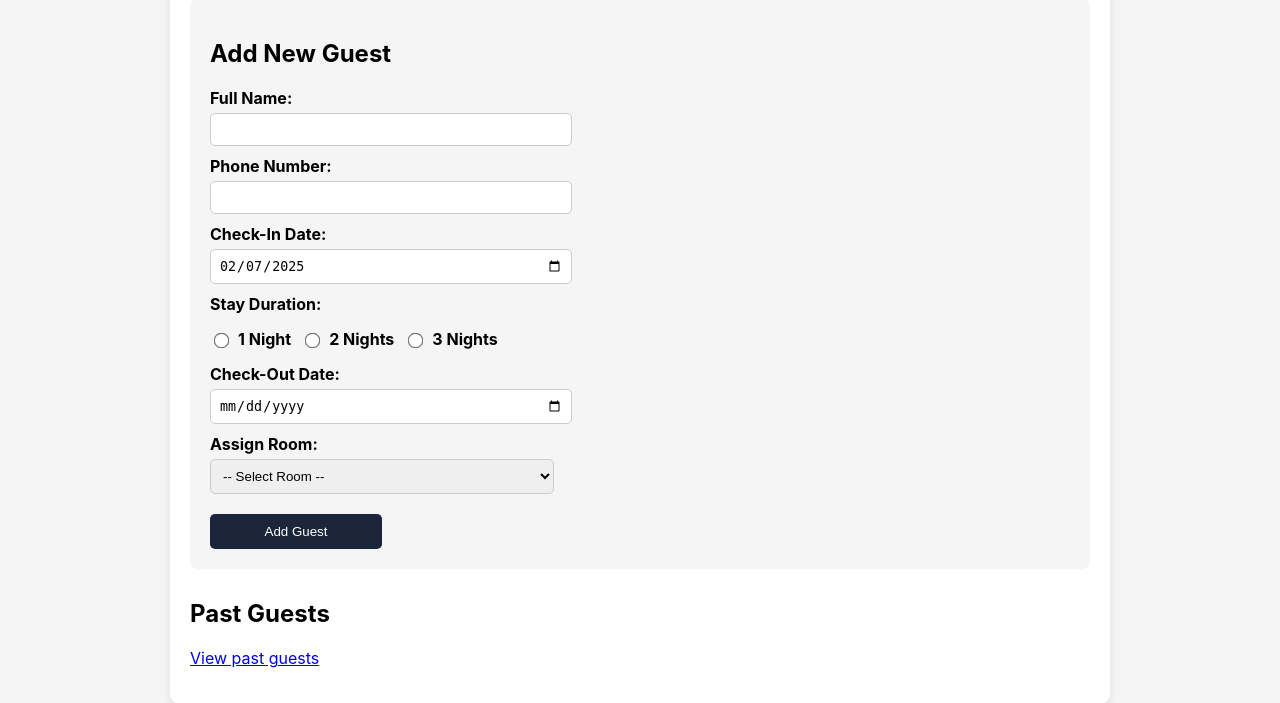
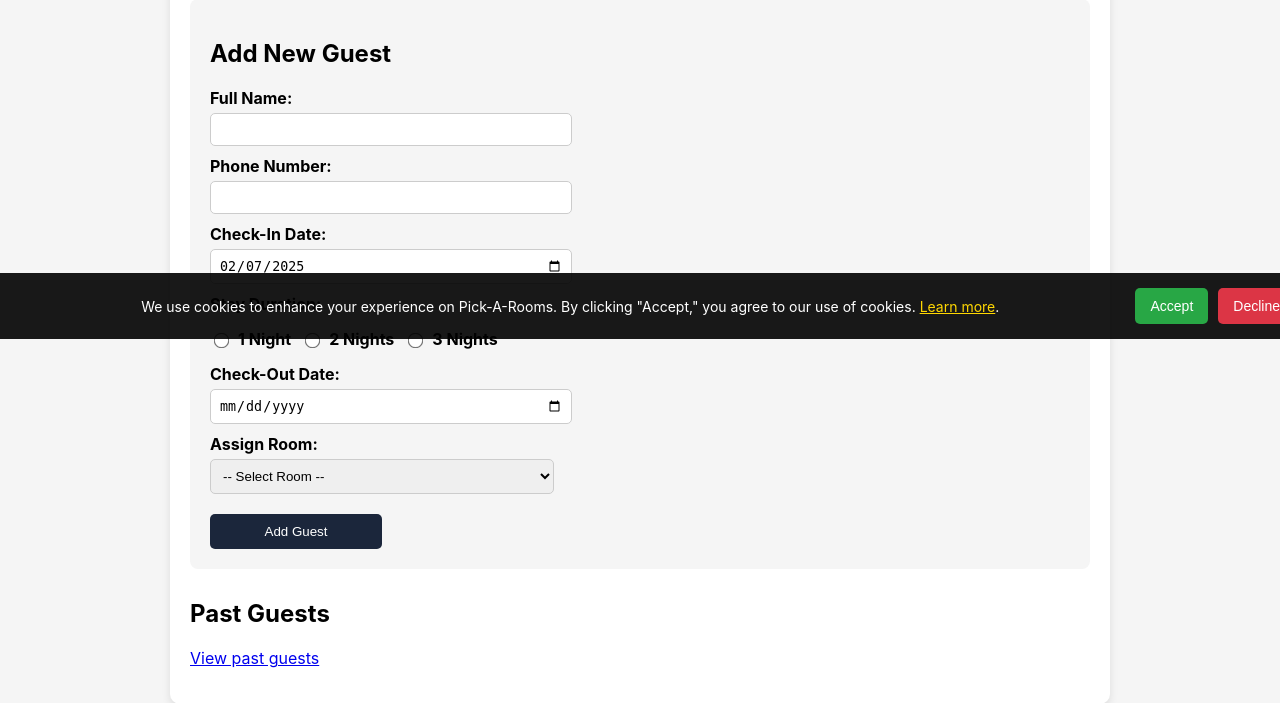
Before and after one commit to easybulb/pickarooms, a Django app: page /admin-page/ in a window 1280 px wide. Shown: the part 461-1164 px from the top of the page. Run offline with Django 5.2, Linux system fonts and the light colour scheme; the visitor is signed in with stand-in values (Sample User, id 1); data that the repository does not hold is empty.

Commit message:
Add cookie policy and js to accept of reject

```diff
--- a/static/css/styles.css
+++ b/static/css/styles.css
@@ -522,3 +522,46 @@ footer {
     box-shadow: 0;
   }
 }
+
+/* Cookie Banner */
+.cookie-banner {
+  position: fixed;
+  bottom: 0;
+  left: 0;
+  width: 100%;
+  background: rgba(0, 0, 0, 0.9);
+  color: #fff;
+  padding: 15px;
+  text-align: center;
+  z-index: 1000;
+  display: flex;
+  justify-content: space-between;
+  align-items: center;
+}
+
+.cookie-banner p {
+  flex: 1;
+  margin: 0;
+  padding: 0 10px;
+  font-size: 14px;
+}
+
+.cookie-banner a {
+  color: #FFD700;
+  text-decoration: underline;
+}
+
+.cookie-btn {
+  background: #28a745;
+  color: white;
+  border: none;
+  padding: 10px 15px;
+  margin-left: 10px;
+  cursor: pointer;
+  font-size: 14px;
+  border-radius: 5px;
+}
+
+.cookie-btn.decline {
+  background: #dc3545;
+}
--- a/templates/base.html
+++ b/templates/base.html
@@ -53,7 +53,6 @@
         </ul>
     {% endif %}
 
-
     <!-- Main content -->
     <div class="content-wrapper">
         <main>
@@ -74,21 +73,47 @@
                 <li><a href="{% url 'cookie_policy' %}">Cookie Policy</a></li>
                 <li><a href="{% url 'sitemap' %}">Sitemap</a></li>
             </ul>
-            <p>WebApp by Henry <span class="email"><a href="mailto:easybulb@gmail.com">easybulb@gmail.com</a></p></span></p>
+            <p>WebApp by Henry <span class="email"><a href="mailto:easybulb@gmail.com">easybulb@gmail.com</a></span></p>
         </div>
     </footer>
 
+    <!-- Cookie Consent Banner -->
+    <div id="cookie-banner" class="cookie-banner">
+        <p>We use cookies to enhance your experience on Pick-A-Rooms. By clicking "Accept," you agree to our use of cookies. <a href="{% url 'cookie_policy' %}">Learn more</a>.</p>
+        <button id="accept-cookies" class="cookie-btn">Accept</button>
+        <button id="decline-cookies" class="cookie-btn decline">Decline</button>
+    </div>
 
     <script src="{% static 'js/script.js' %}"></script>
 
     <script>
         document.addEventListener("DOMContentLoaded", function () {
+            // Hide confirmation message after 3 seconds
             const confirmationMessage = document.getElementById("confirmation-message");
             if (confirmationMessage) {
                 setTimeout(() => {
                     confirmationMessage.style.display = "none";
-                }, 3000);  // Hide after 3 seconds
+                }, 3000);
             }
+
+            // Cookie Banner Logic
+            const cookieBanner = document.getElementById("cookie-banner");
+            const acceptCookiesBtn = document.getElementById("accept-cookies");
+            const declineCookiesBtn = document.getElementById("decline-cookies");
+
+            if (localStorage.getItem("cookieConsent") === "accepted") {
+                cookieBanner.style.display = "none";
+            }
+
+            acceptCookiesBtn.addEventListener("click", function () {
+                localStorage.setItem("cookieConsent", "accepted");
+                cookieBanner.style.display = "none";
+            });
+
+            declineCookiesBtn.addEventListener("click", function () {
+                localStorage.setItem("cookieConsent", "declined");
+                cookieBanner.style.display = "none";
+            });
         });
     </script>
 
```
Also changed, not shown: 1 other file.
